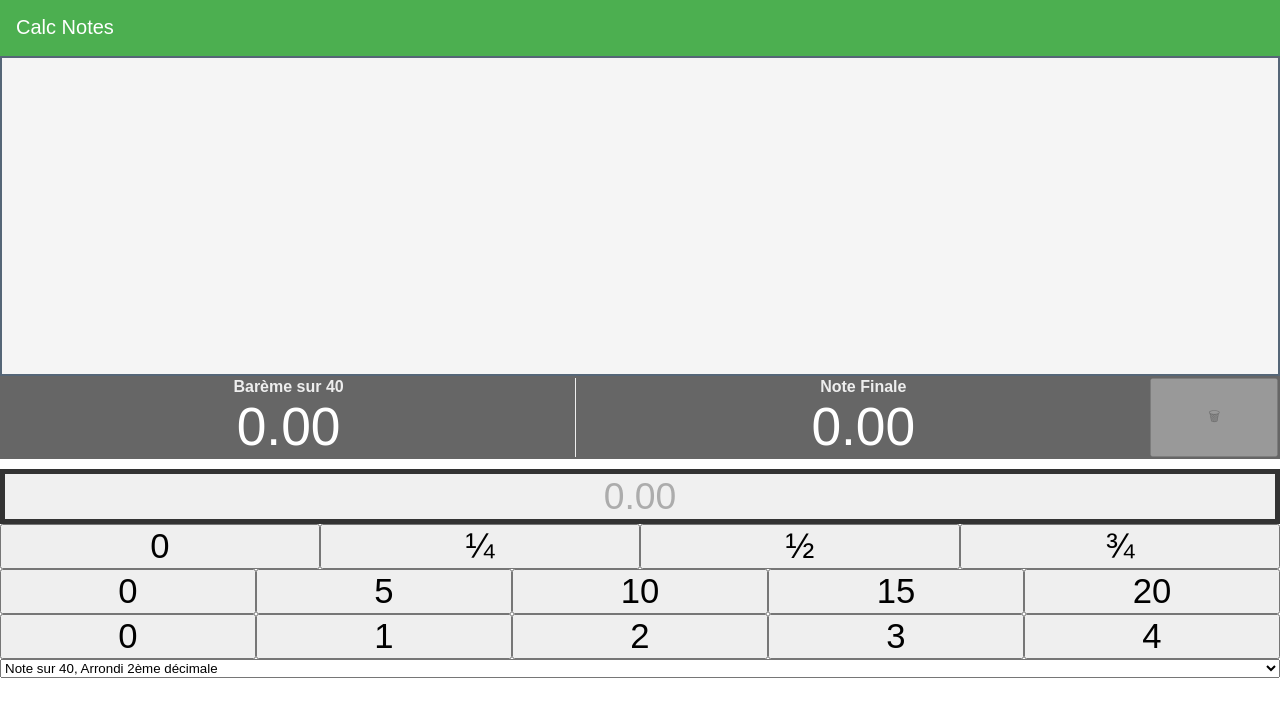
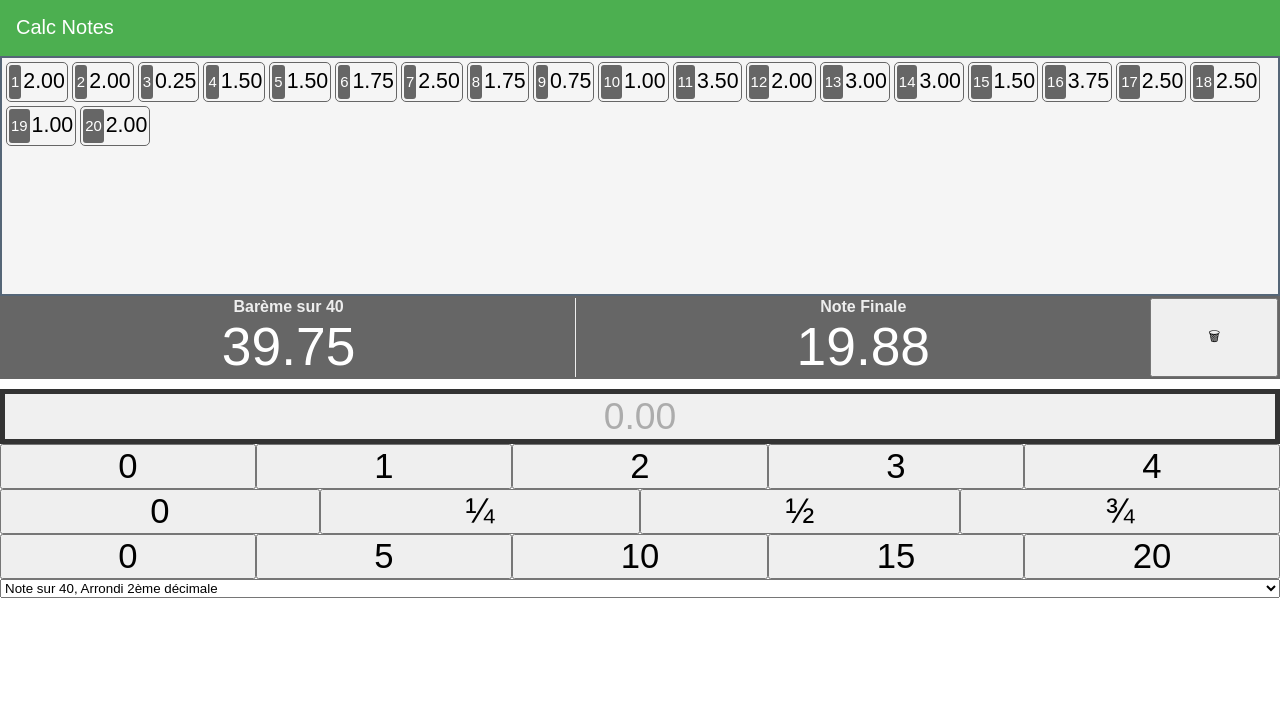
Before and after one commit to manimanis/Notes-Calc, a website: page index.html in a window 1280 px wide. Drawn offline with Linux system fonts and the light colour scheme.

Commit message:
install as wpa

```diff
--- a/index.html
+++ b/index.html
@@ -30,7 +30,9 @@
     <div id="list" ondrop="dropHandlerMoveLast(event)" ondragover="dragoverHandler(event)">
       <div class="item" v-bind:id="'item-' + idx" v-bind:class="{'selected': selectedNote == idx}" tabindex="0"
         v-for="(note, idx) in listNotes" v-on:click="selectNote(idx)" draggable="true"
-        ondragstart="dragstartHandler(event)" ondrop="dropHandlerMoveBefore(event)"><span>{{idx+1}}</span>{{note.getVal().toFixed(2)}}</div>
+        ondragstart="dragstartHandler(event)" ondrop="dropHandlerMoveBefore(event)">
+        <span>{{idx+1}}</span>{{note.getVal().toFixed(2)}}
+      </div>
     </div>
     <div id="total">
       <div v-if="baremes[computeMethod] != 20">
@@ -48,18 +50,18 @@
     <div id="control">
       <button id="num" v-on:click="appendNumber()"
         v-bind:disabled="currNum.getVal() == 0.0">{{currNum.getVal().toFixed(2)}}</button>
+      <div id="int">
+        <button v-for="n in 5" v-bind:id="'int-' + (n - 1)" v-on:click="currNum.setInteger(selValue + n - 1)">{{selValue
+          + n - 1}}</button>
+      </div>
       <div id="frac">
         <button id="p0-4" data-value="0" v-on:click="currNum.setDecimal(0)">0</button>
         <button id="p1-4" data-value="25" v-on:click="currNum.setDecimal(25)">¼</button>
         <button id="p1-2" data-value="50" v-on:click="currNum.setDecimal(50)">½</button>
         <button id="p3-4" data-value="75" v-on:click="currNum.setDecimal(75)">¾</button>
       </div>
-      <div id="int">
+      <div id="base">
         <button v-for="n in 5" v-on:click="setBaseValue((n - 1) * 5)">{{(n - 1) * 5}}</button>
-        <template v-for="n in 5">
-          <button v-bind:id="'int-' + (n - 1)" v-on:click="currNum.setInteger(selValue + n - 1)">{{selValue + n -
-            1}}</button>
-        </template>
       </div>
       <div id="rounding">
         <select v-model="computeMethod" v-on:change="updateTotal()">
--- a/scripts/control.js
+++ b/scripts/control.js
@@ -108,9 +108,9 @@ const app = new Vue({
     selectedNote: -1
   },
   mounted: function () {
-    // for (let i = 0; i < 10; i++) {
-    //   this.appendNumber(DecimalNumber.random());
-    // }
+    for (let i = 0; i < 20; i++) {
+      this.appendNumber(DecimalNumber.random());
+    }
   },
   methods: {
     appendNumber: function (number) {
--- a/style.css
+++ b/style.css
@@ -8,7 +8,8 @@ body {
 }
 
 #int,
-#frac {
+#frac,
+#base {
   display: flex;
   flex-wrap: wrap;
   justify-content: space-between;
@@ -18,7 +19,7 @@ body {
 	display: flex;
 	flex-wrap: wrap;
 	align-items: flex-start;
-  height: 40vh;
+	height: 30vh;
 	border: #567 solid 2px;
 	padding: 2px;
 	background-color: #f5f5f5;
@@ -92,7 +93,8 @@ body {
   font-size: 26pt;
 }
 
-#int>button {
+#int>button,
+#base>button {
   width: 20%;
   font-size: 26pt;
 }
```
Also changed, not shown: package.json (added, +23 -0 lines). Lines whose indentation alone changed are shown as unchanged.
